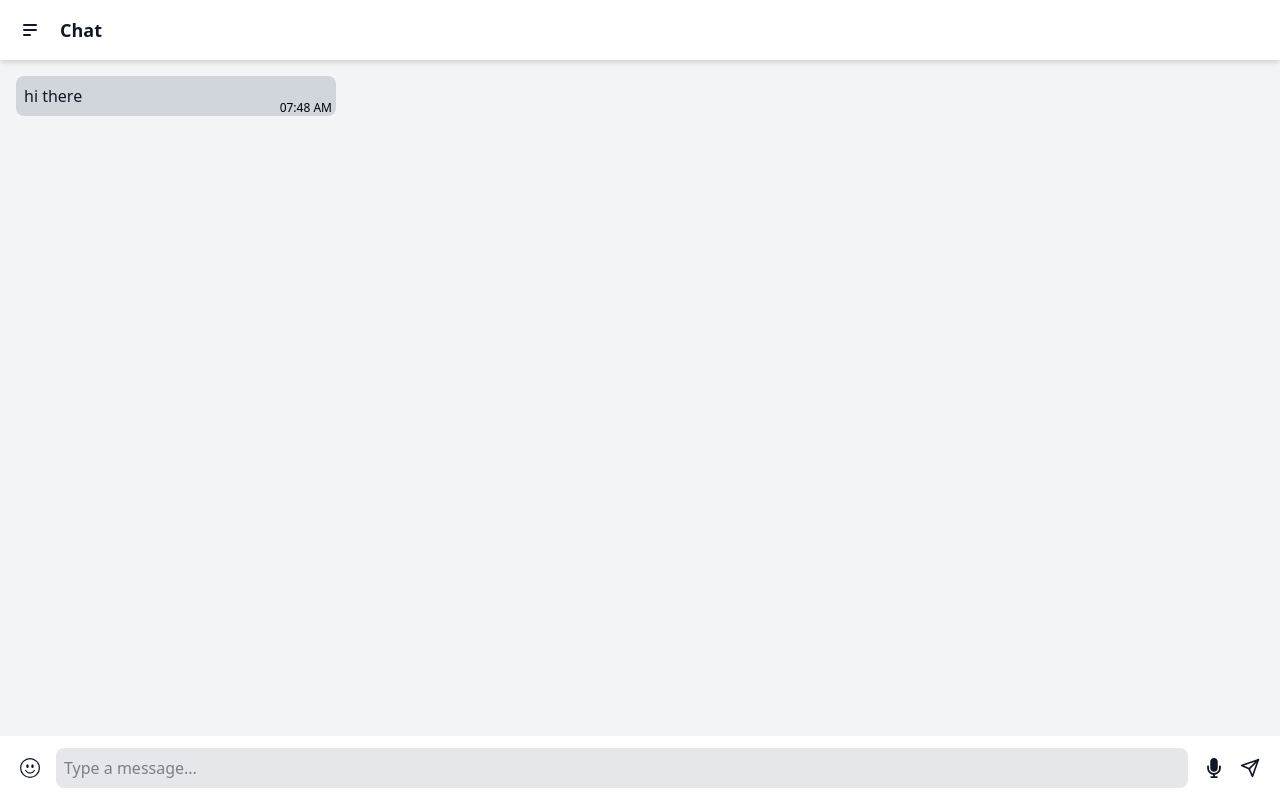
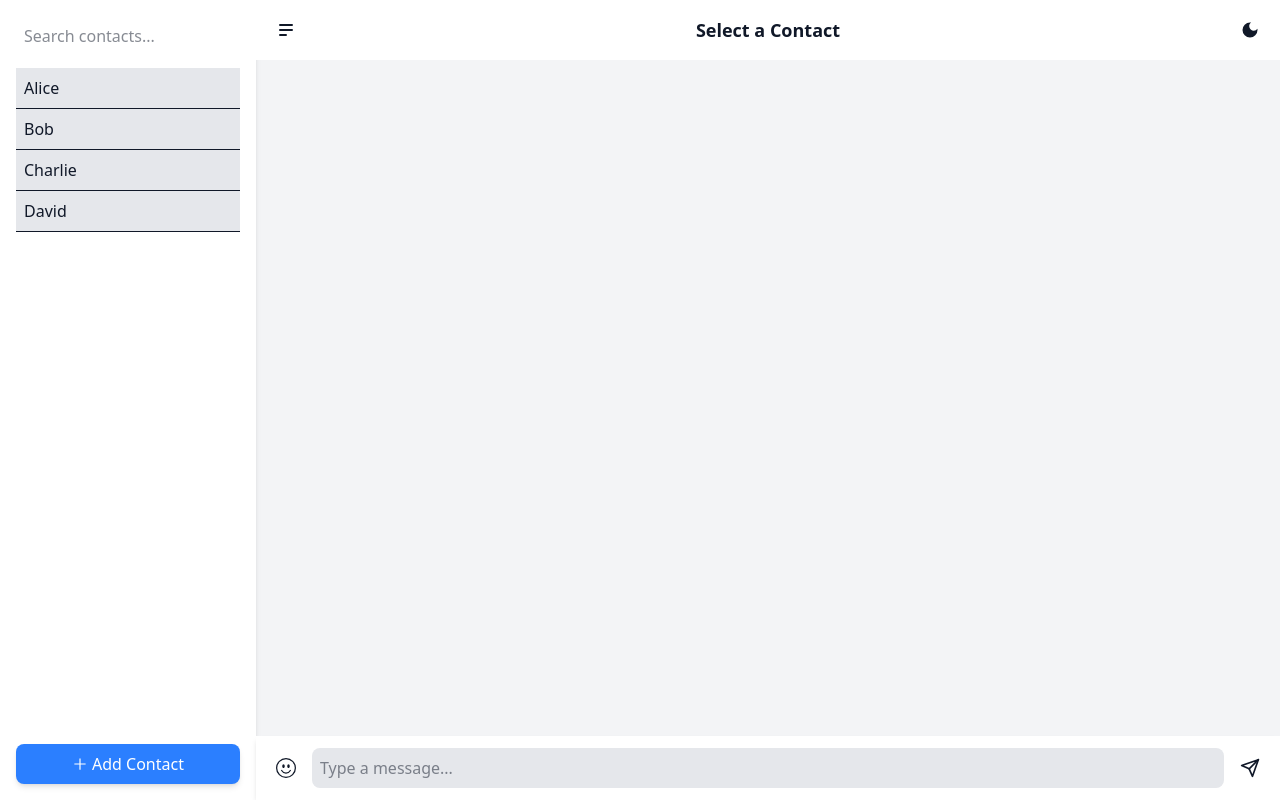
Before and after one commit to Rythm1c/reactMessanger, a React (Vite) app: page / in a window 1280 px wide. Both pictures are taken after a click on the button 30 px from the left and 30 px from the top of the page. Built offline with nearby package versions, Linux system fonts and the light colour scheme.

Commit message:
added dark mode support and contacts side bar

```diff
--- /dev/null
+++ b/src/components/ContactsSideBar.jsx
@@ -0,0 +1,38 @@
+import React, { useState } from 'react'
+import { AiOutlinePlus } from "react-icons/ai";
+
+function ContactsSideBar({ activeContact, setActiveContact, darkMode }) {
+
+    const [contacts, setContacts] = useState(["Alice", "Bob", "Charlie", "David"]);
+    const [search, setSearch] = useState("");
+
+    return (
+        <div className={`w-64  shadow-md p-4 flex flex-col ${darkMode ? 'bg-gray-800' : 'bg-white'}`}>
+            <input
+                type="text"
+                placeholder="Search contacts..."
+                className={`p-2 mb-3 rounded-lg outline-none${darkMode ? 'text-gray-100 bg-gray-700' : 'bg-gray-200 text-gray-900'}`}
+                value={search}
+                onChange={(e) => setSearch(e.target.value)}
+            />
+            <div className="flex-1 overflow-y-auto">
+                {contacts.filter(contact => contact.toLowerCase().includes(search.toLowerCase())).map((contact, index) => (
+                    <div key={index}
+                        className={`p-2 border-b hover:cursor-pointer
+                        ${darkMode ? 'bg-gray-700 border-gray-600 ' : 'bg-gray-200 '}
+                        ${contact === activeContact ? 'bg-blue-300 dark:bg-blue-700' : ''}`} onClick={() => setActiveContact(contact)}>
+                        {contact}
+                    </div>
+                ))}
+            </div>
+            <button
+                className="mt-3 p-2 flex items-center justify-center bg-blue-500 text-white rounded-lg shadow-md"
+                onClick={() => setContacts([...contacts, `New Contact ${contacts.length + 1}`])}>
+
+                <AiOutlinePlus className="mr-1" /> Add Contact
+            </button>
+        </div>
+    )
+}
+
+export default ContactsSideBar
--- a/src/pages/Chat.jsx
+++ b/src/pages/Chat.jsx
@@ -1,25 +1,42 @@
-import React, { useState } from 'react';
+import { useState, useEffect } from "react";
 import { FiSend } from "react-icons/fi";
 import { BsEmojiSmile } from "react-icons/bs";
 import { HiMenuAlt2 } from "react-icons/hi";
-import { FaMicrophone } from "react-icons/fa6";
+import { MdDarkMode, MdLightMode } from "react-icons/md";
 import EmojiPicker from "emoji-picker-react";
+import ContactsSideBar from "../components/ContactsSideBar";
 
-function Chat({ onOpenContacts }) {
-    const [messages, setMessages] = useState([
-        {
-            text: "hi there",
-            sender: "contact",
-            time: new Date().toLocaleTimeString([], { hour: '2-digit', minute: '2-digit' })
-        }
-    ]);
+function Chat({ }) {
+    const [messages, setMessages] = useState({});
     const [input, setInput] = useState("");
     const [showEmojis, setShowEmojis] = useState(false);
+    const [darkMode, setDarkMode] = useState(() => {
+        return localStorage.getItem("theme") === "dark";
+    });
+    const [showContacts, setShowContacts] = useState(false);
+    const [activeContact, setActiveContact] = useState(null);
+
+    useEffect(() => {
+        if (darkMode) {
+            document.documentElement.classList.add("dark");
+            localStorage.setItem("theme", "dark");
+        } else {
+            document.documentElement.classList.remove("dark");
+            localStorage.setItem("theme", "light");
+        }
+    }, [darkMode]);
+
+    const toggleTheme = () => {
+        setDarkMode(!darkMode);
+    };
 
     const sendMessage = () => {
-        if (input.trim()) {
+        if (input.trim() && activeContact) {
             const timestamp = new Date().toLocaleTimeString([], { hour: '2-digit', minute: '2-digit' });
-            setMessages([...messages, { text: input, sender: "user", time: timestamp }]);
+            setMessages(prevMessages => ({
+                ...prevMessages,
+                [activeContact]: [...(prevMessages[activeContact] || []), { text: input, sender: "user", time: timestamp }]
+            }));
             setInput("");
         }
     };
@@ -29,56 +46,62 @@
     };
 
     return (
-        <div className="flex flex-col h-screen bg-gray-100 dark:bg-gray-900 text-gray-900 dark:text-gray-100">
+        <div className={`flex h-screen ${darkMode ? 'bg-gray-900 text-gray-100' : 'bg-gray-100 text-gray-900'}`}>
+            {/* Contacts Sidebar */}
+            {showContacts && <ContactsSideBar
+                activeContact={activeContact}
+                setActiveContact={setActiveContact}
+                darkMode={darkMode} />}
+
+            {/* Chat Section */}
+            <div className="flex flex-col flex-1">
                 {/* Top Panel */}
-            <div className="flex items-center p-3 bg-white dark:bg-gray-800 shadow-md">
-                <button onClick={onOpenContacts} className="p-2 text-xl">
+                <div className={`flex items-center justify-between p-3   ${darkMode ? 'bg-gray-800 shadow-md' : 'bg-white'}`}>
+                    <button onClick={() => setShowContacts(!showContacts)} className="p-2 text-xl">
                         <HiMenuAlt2 />
                     </button>
-                <h2 className="ml-3 text-lg font-semibold">Chat</h2>
+                    <h2 className="text-lg font-semibold">{activeContact || "Select a Contact"}</h2>
+                    <button onClick={toggleTheme} className="p-2 text-xl">
+                        {darkMode ? <MdLightMode /> : <MdDarkMode />}
+                    </button>
                 </div>
 
-            {/* Chat Section */}
+                {/* Chat Messages */}
                 <div className="flex-1 overflow-y-auto p-4 space-y-2">
-                {messages.map((msg, index) => (
-                    <div key={index} className={`relative p-2 rounded-lg max-w-xs ${msg.sender === "user" ? "ml-auto bg-blue-500 text-white" : "bg-gray-300 dark:bg-gray-700 text-gray-900 dark:text-gray-100"}`}>
+                    {activeContact && (messages[activeContact] || []).map((msg, index) => (
+                        <div key={index} className={`relative p-2 rounded-lg max-w-xs ${msg.sender === "user" ? "ml-auto bg-blue-500 text-white" : darkMode ? 'bg-gray-700 text-gray-100' : ' text-gray-900 bg-gray-300'}`}>
                             {msg.text}
-                        <span className="absolute bottom-0 right-1 text-xs text-black dark:text-white">{msg.time}</span>
+                            <span className="absolute bottom-0 right-1 text-xs text-gray-700 dark:text-white">{msg.time}</span>
                         </div>
                     ))}
                 </div>
 
                 {/* Bottom Panel */}
-            <div className="p-3 bg-white dark:bg-gray-800 shadow-md flex items-center">
-
+                <div className={`p-3 shadow-md flex items-center relative ${darkMode ? 'dark:bg-gray-800' : 'bg-white'}`}>
                     <button onClick={() => setShowEmojis(!showEmojis)} className="p-2 text-xl">
                         <BsEmojiSmile />
                     </button>
                     {showEmojis && (
-                    <div className="absolute bottom-12 left-2 bg-white dark:bg-gray-700 p-2 rounded-lg shadow-lg">
+                        <div className={`absolute bottom-12 left-2  p-2 rounded-lg shadow-lg ${darkMode ? 'bg-gray-700' : 'bg-white'}`}>
                             <EmojiPicker onEmojiClick={addEmoji} />
                         </div>
                     )}
-
                     <input
                         type="text"
-                    className="flex-1 p-2 mx-2 rounded-lg bg-gray-200 dark:bg-gray-700 text-gray-900 dark:text-gray-100 outline-none"
+                        className={`flex-1 p-2 mx-2 rounded-lg ${darkMode ? 'text-gray-100 bg-gray-700 outline-none' : 'bg-gray-200 text-gray-900'}`}
                         placeholder="Type a message..."
                         value={input}
                         onChange={(e) => setInput(e.target.value)}
                         onKeyDown={(e) => e.key === "Enter" && sendMessage()}
+                        disabled={!activeContact}
                     />
-
-                <button onClick='' className="p-2 text-xl">
-                    <FaMicrophone />
-                </button>
-
-                <button onClick={sendMessage} className="p-2 text-xl">
+                    <button onClick={sendMessage} className="p-2 text-xl" disabled={!activeContact}>
                         <FiSend />
                     </button>
                 </div>
             </div>
-    )
+        </div>
+    );
 }
 
 export default Chat
```
Lines whose indentation alone changed are shown as unchanged.
